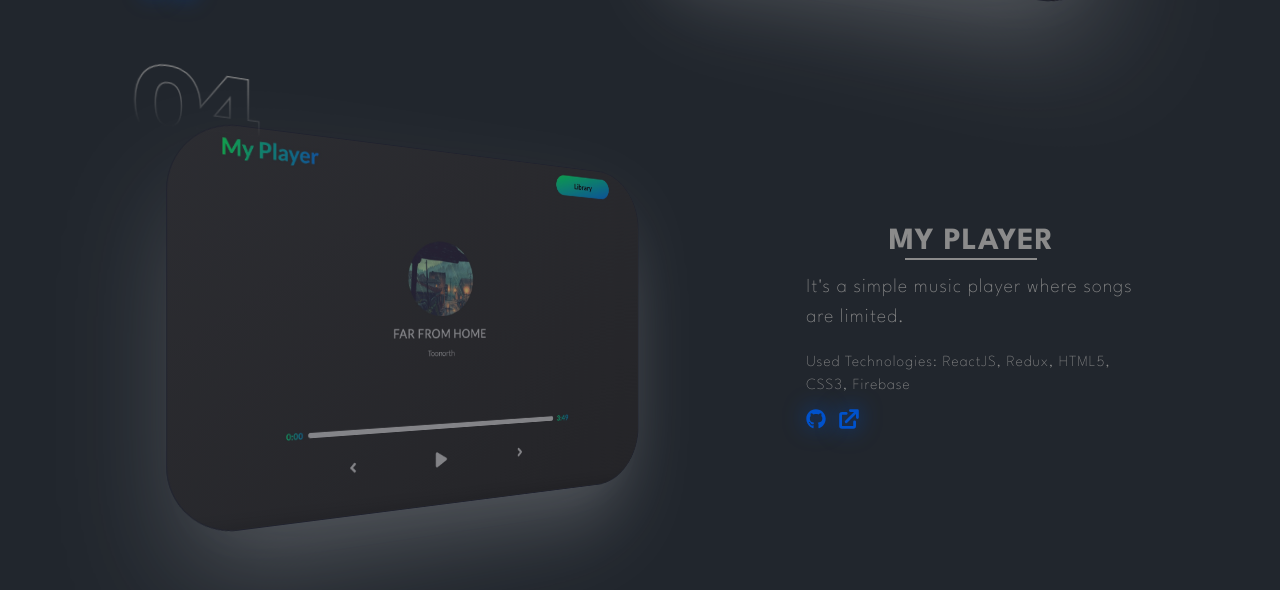
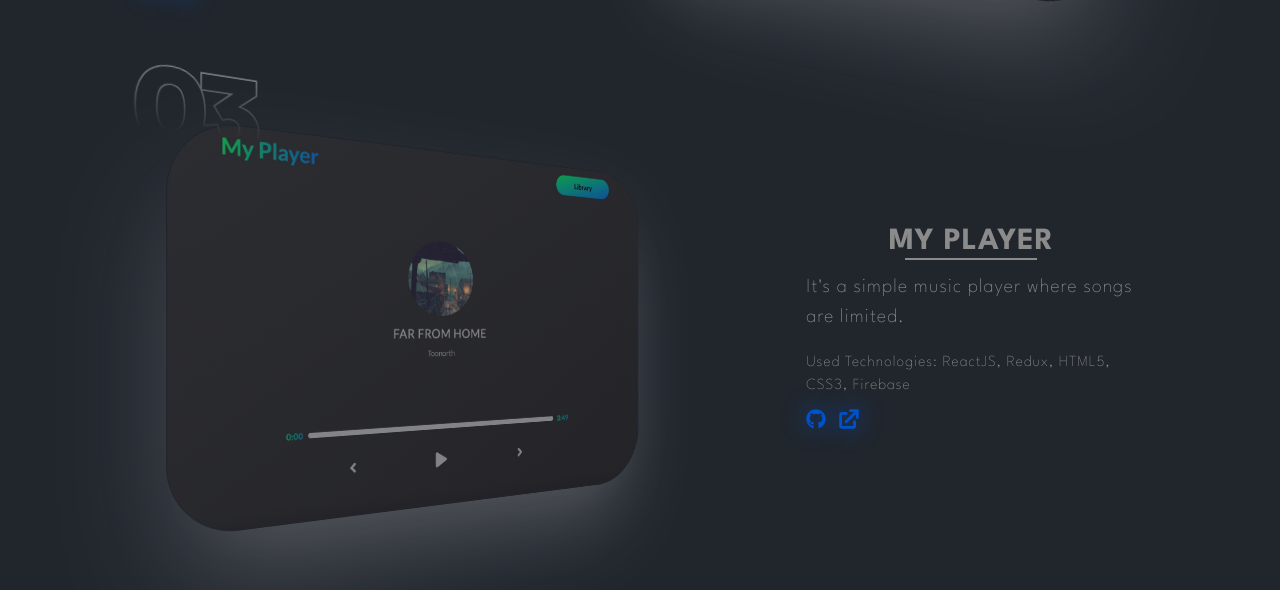
Before and after one commit to kasimnadim6/portfolio, a Next.js app: page / in a window 1280 px wide. Shown: the part 2530-3120 px from the top of the page. Built offline with nearby package versions, Linux system fonts and the light colour scheme; a web font is replaced by a local one.

Commit message:
updated project info

```diff
--- a/components/LatestWorks/LatestWorks.tsx
+++ b/components/LatestWorks/LatestWorks.tsx
@@ -48,8 +48,8 @@ const LatestWorks = () => {
     //   websiteLink: 'https://flightsvc.netlify.app',
     // },
     {
-      id: 4,
-      numberImage: '/four.svg',
+      id: 3,
+      numberImage: '/three.svg',
       backGroundImage: '/MyPlayer.jpg',
       projectName: 'My Player',
       description: `It's a simple music player where songs are limited.`,
```
